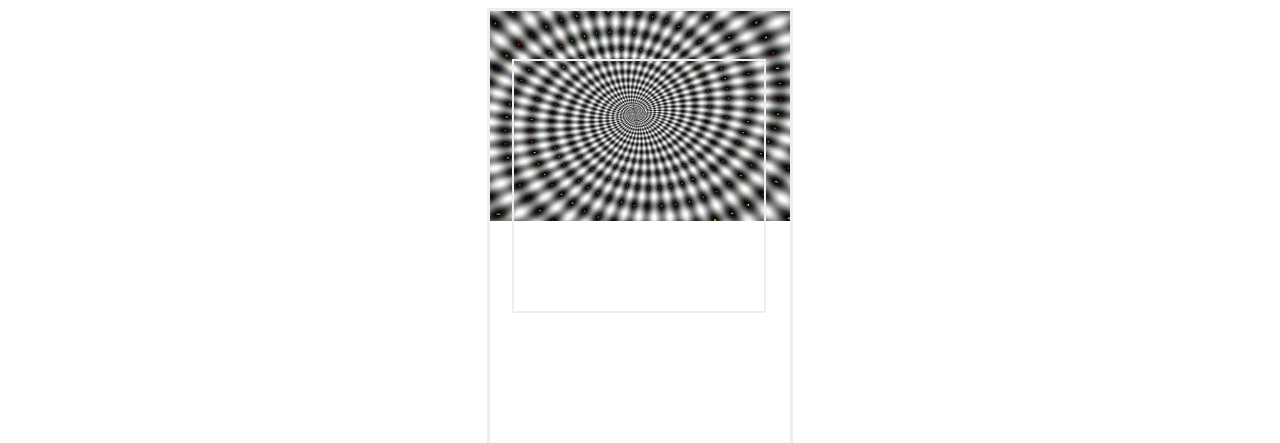
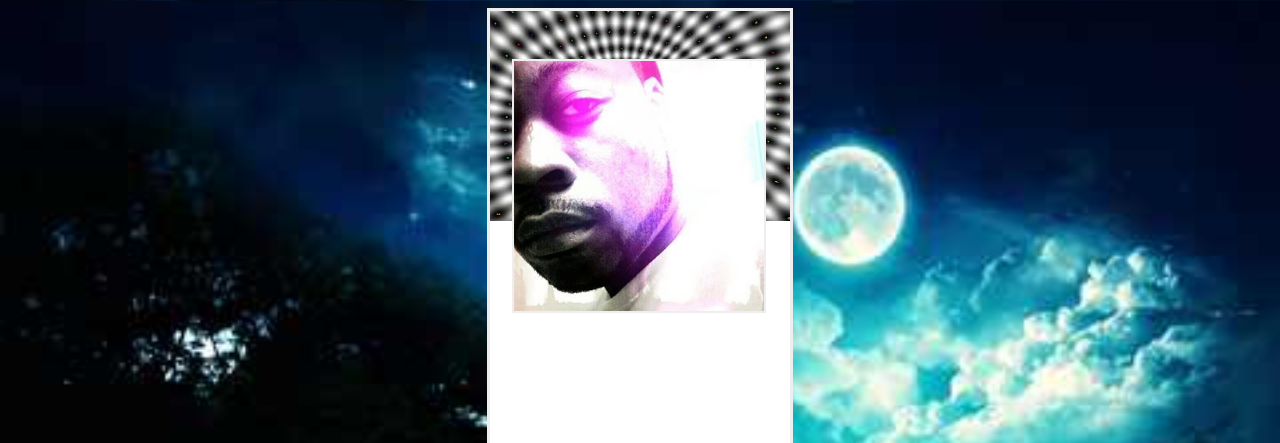
Before and after one commit to wewjr82/facecard, a plain HTML site: page index.html in a window 1280 px wide. Shown: the top 443 px of the page. Drawn offline with Linux system fonts and the light colour scheme; the site is published under a folder, as on GitHub Pages, so addresses that start at the root find nothing.

Commit message:
facecard
minor changes made

```diff
--- a/style.css
+++ b/style.css
@@ -1,5 +1,5 @@
 body {
-  background: url(/imgs/Beautiful\ Night_22.jpg) no-repeat center center fixed;
+  background: url(imgs/Beautiful\ Night_22.jpg) no-repeat center center fixed;
   -webkit-background-size: cover;
   -moz-background-size: cover;
   -o-background-size: cover;
@@ -58,7 +58,7 @@ body {
   width: 250px;
   height: 250px;
   box-shadow: 0 0 0 2px #eee;
-  background: url(/imgs/IMG_1136.JPG) center center no-repeat;
+  background: url(imgs/IMG_1136.JPG) center center no-repeat;
   background-size: cover;
   margin: 8%;
   margin-top: 50px;
@@ -66,16 +66,16 @@ body {
   align-content: center;
 }
 
+.image:hover {
+  box-shadow: 5px 5px 19px #ddd;
+  transform: scale(0.75);
+  transition: 1.3s ease-in-out;
+}
+
 .trick {
   display: inline-block;
   vertical-align: middle;
   height: 150px;
-}
-
-.image:hover {
-  box-shadow: 5px 5px 19px #ddd;
-  transform: scale(0.75);
-  transition: 1.3s ease-in-out;
 }
 
 .trick:hover img {
```
Also changed, not shown: imgs/20151118_101535.JPG (deleted), imgs/20151118_101716.JPG (deleted), imgs/IMG_1141.JPG (deleted), imgs/IMG_2664.JPG (deleted), imgs/IMG_6500.JPG (deleted).
